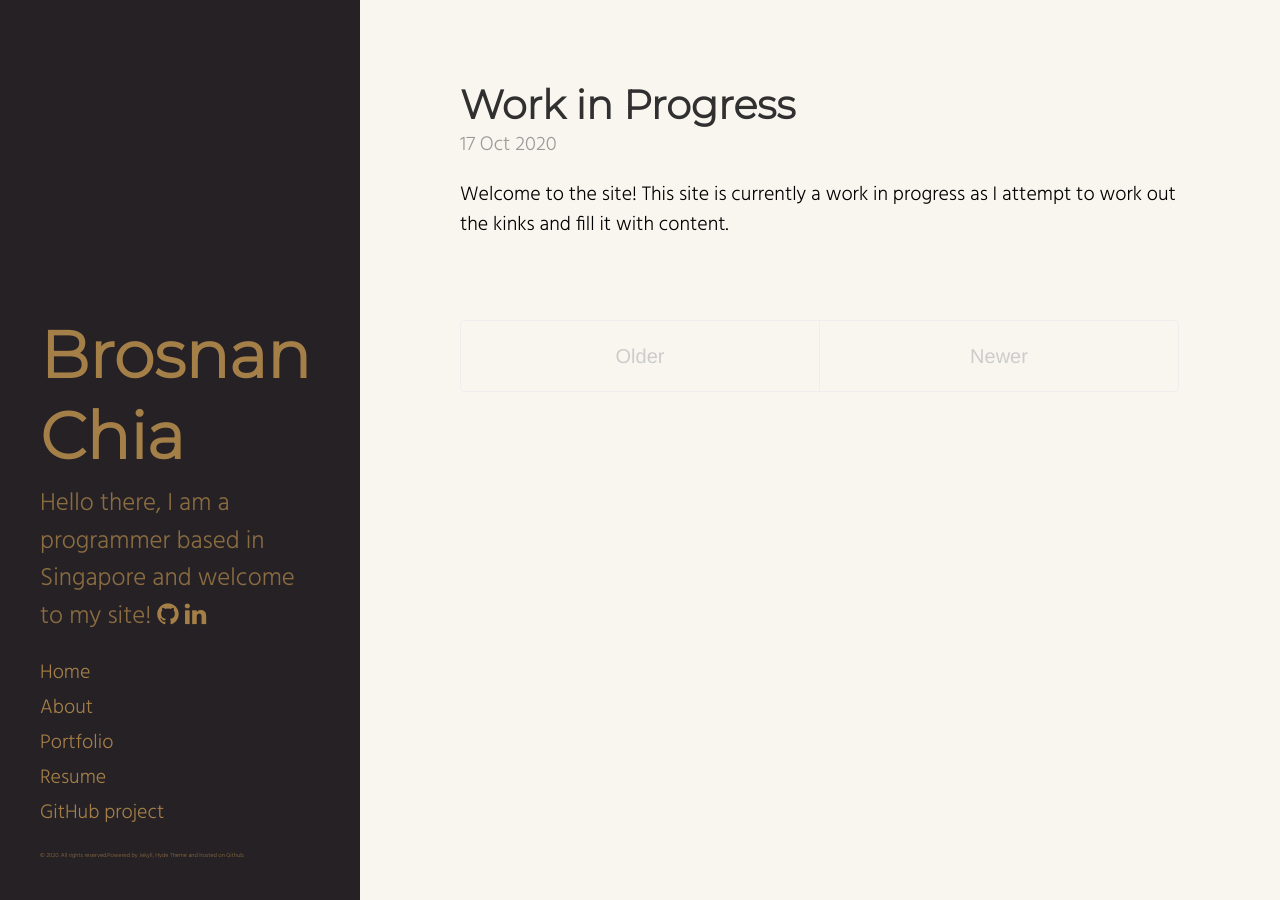
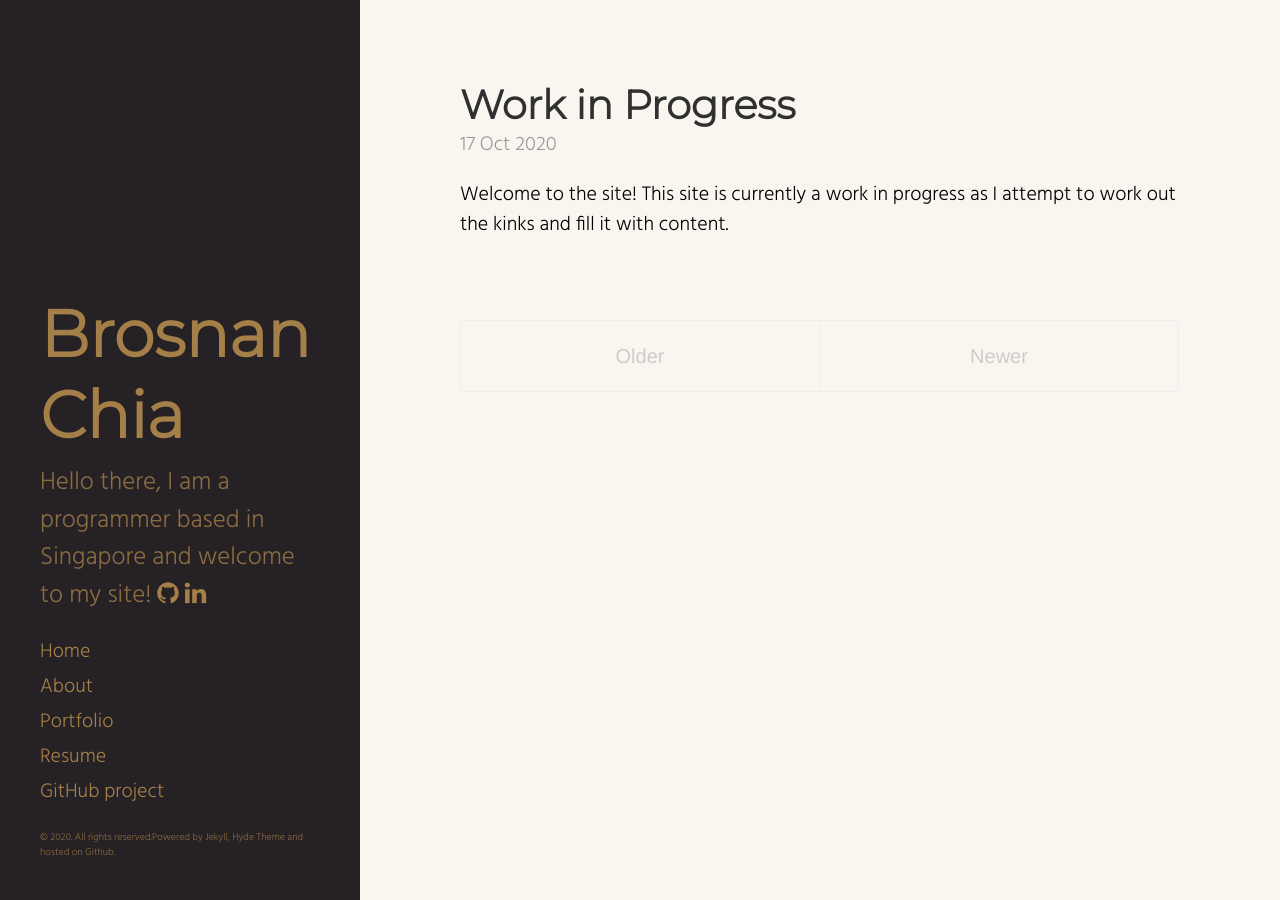
Before and after one commit to broscew/broscew.github.io, a Jekyll site: the page built from index.html, in a window 1280 px wide. Built offline with Jekyll 4.4.1, drawn with Linux system fonts in a browser that asks for light colours; the list of posts is cut into pages by our own code.

```diff
--- a/public/css/hyde.css
+++ b/public/css/hyde.css
@@ -102,7 +102,7 @@
 }
 
 .sidebar-footer {
-  font-size: 0.3rem;
+  font-size: 0.5rem;
 }
 
 /* Sticky sidebar
```
Also changed, not shown: public/apple-touch-icon-144-precomposed.png.
